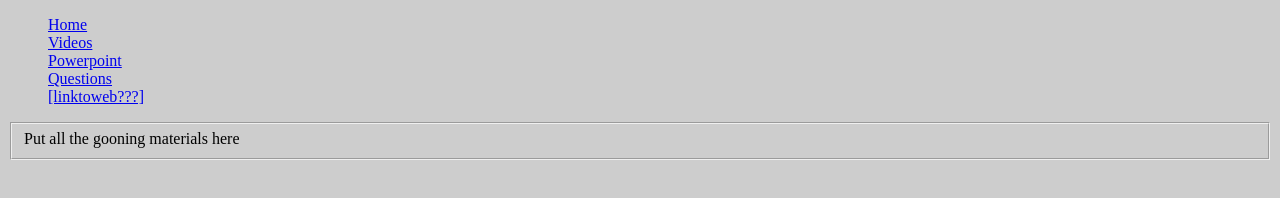
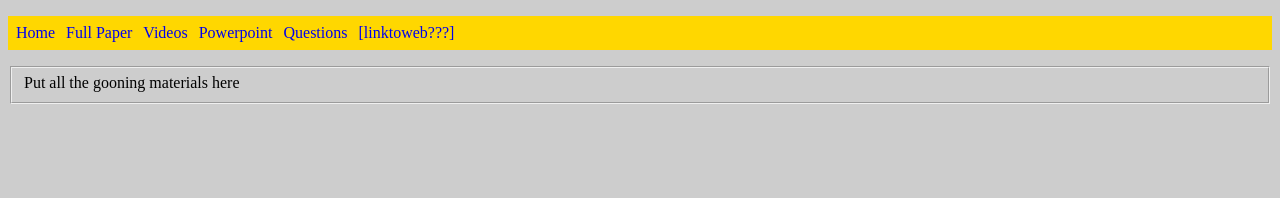
Before and after one commit to Sang-an-69/T.E.-Research-Website-Main, a plain HTML site: page redirects/fullpaper.html in a window 1280 px wide. Drawn offline with Linux system fonts and the light colour scheme.

Commit message:
Add files via upload

```diff
--- a/css/styles.css
+++ b/css/styles.css
@@ -20,11 +20,35 @@ ul, ol {
     margin-right: 5px;
 }
 
-.bottom_navbar a:hover{
+.bottom_navbar a:hover {
     background-color: grey;
     color: white;
 }
 
-.bottom_navbar a.active {
+.bottom_navbar a:active {
+    color: rgb(255, 0, 157);
+}
+
+.top_navbar {
+    overflow: hidden;
+    background-color: gold;
+    padding: 5px;
+}
+
+.top_navbar a {
+    float: left;
+    text-decoration: none;
+    text-align: center;
+    padding: 3px 3px;
+    margin-right: 5px;
+}
+
+.top_navbar a:hover {
+    background-color: grey;
+    color: white;
+}
+
+
+.top_navbar a.active {
     background-color: red;
 }
--- a/redirects/fullpaper.html
+++ b/redirects/fullpaper.html
@@ -6,8 +6,9 @@
 <link href="../css/styles.css" rel="stylesheet">
 </header>
 <body>
-<ul>
+<ul class="top_navbar">
     <li><a href="../index.html">Home</a></li>
+    <li><a href="fullpaper.html">Full Paper</a></li>
     <li><a href="video.html">Videos</a></li>
     <li><a href="pptslides.html">Powerpoint</a></li>
     <li><a href="questions.html">Questions</a></li>
```
Also changed, not shown: index.html (+0 -1 lines), redirects/linktoweb.html (+2 -2 lines), redirects/pptslides.html (+1 -1 lines), redirects/questions.html (+1 -1 lines), redirects/video.html (+1 -1 lines).
